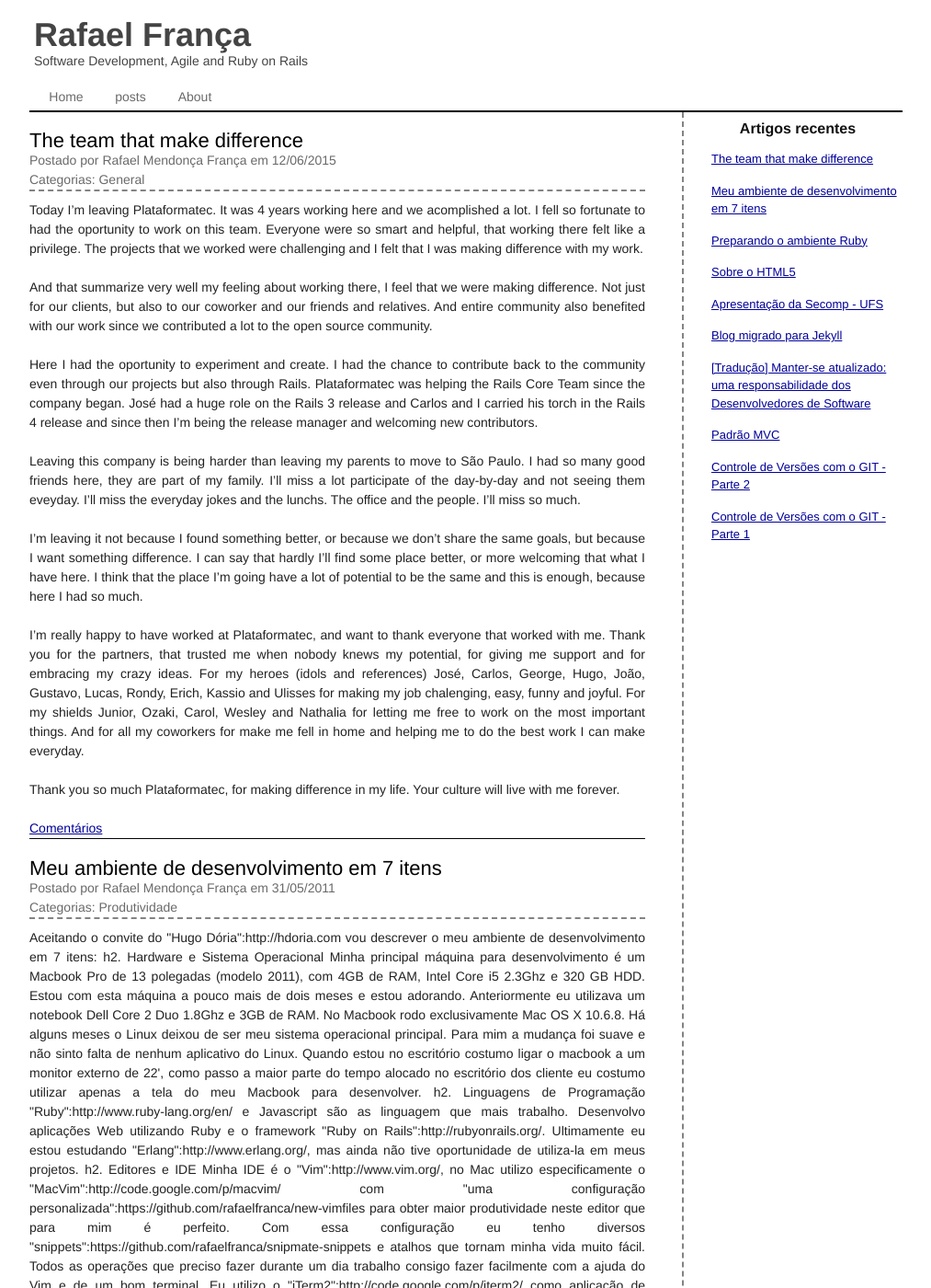
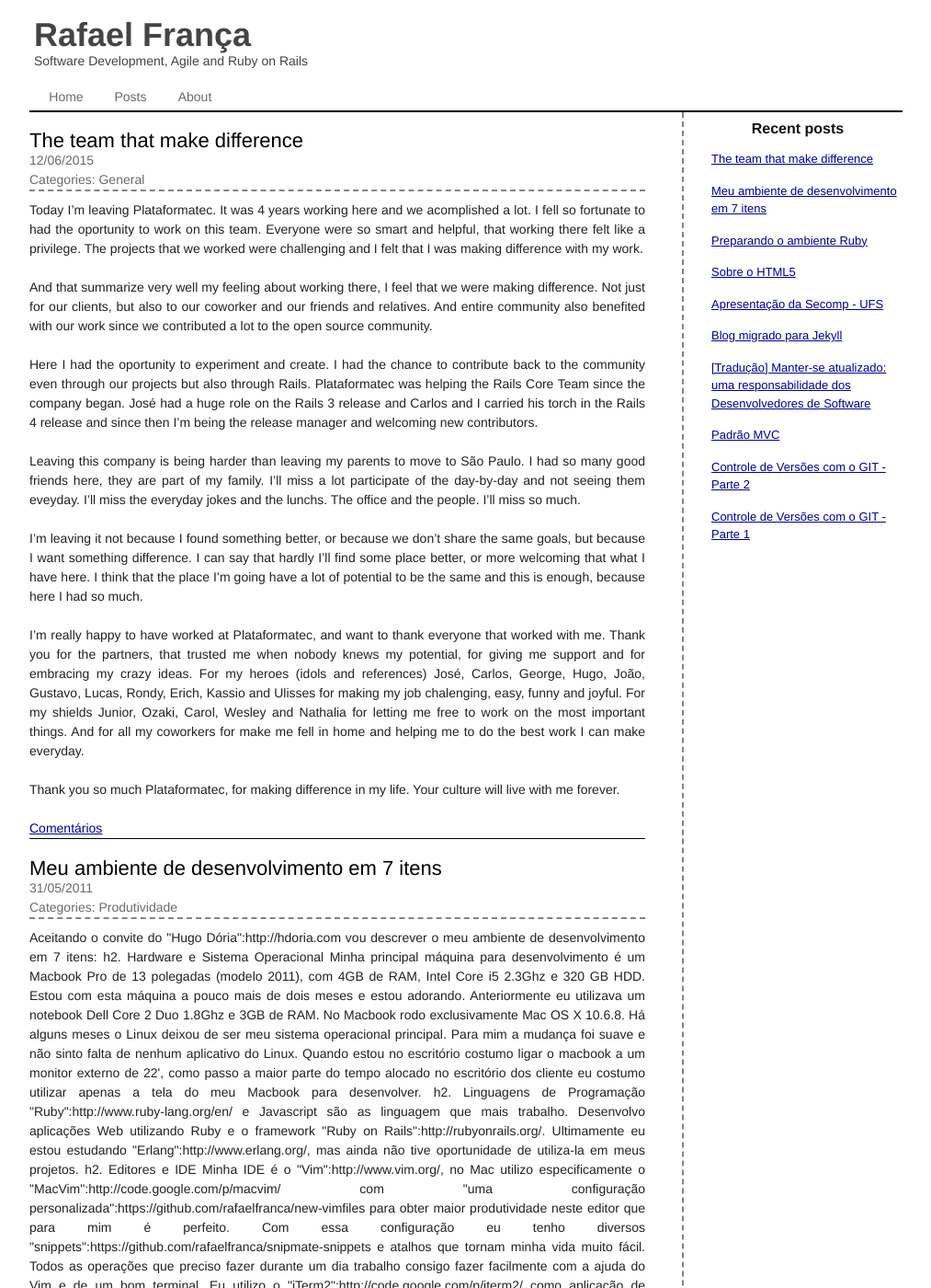
Before and after one commit to rafaelfranca/rafaelfranca.github.com, a Jekyll site: the page built from index.html, in a window 1280 px wide and 1400 px high. Shown: the whole window at 92% size, without its empty margins (133-1146 px from the left). Built offline with Jekyll 4.4.1, drawn with Linux system fonts in a browser that asks for light colours; comment, search, counter and statistics services are not loaded.

Commit message:
Fix index

```diff
--- a/_layouts/master.html
+++ b/_layouts/master.html
@@ -27,7 +27,7 @@
           <nav id="menu">
             <ul>
               <li><a title="Home" href="/">Home</a></li>
-              <li><a title="Posts" href="/posts.html">posts</a></li>
+              <li><a title="Posts" href="/posts.html">Posts</a></li>
               <li><a title="About" href="/about.html">About</a></li>
             </ul>
           </nav>
--- a/index.html
+++ b/index.html
@@ -9,8 +9,8 @@ description: Desenvolvimento de Sofware, Agile e Ruby on Rails
   <article class="post">
     <header>
       <h1><a href="{{ post.url }}">{{ post.title }}</a></h1>
-      <h2>Postado por {{ post.authors }} em {{ post.date | date: "%d/%m/%Y" }}</h2>
-      <h2>Categorias: {{ post.categories | join: ", " }}</h2>
+      <h2>{{ post.date | date: "%d/%m/%Y" }}</h2>
+      <h2>Categories: {{ post.categories | join: ", " }}</h2>
     </header>
     {{ post.content }}
     <a href="{{ post.url}}#disqus_thread">Comentários</a>
@@ -19,7 +19,7 @@ description: Desenvolvimento de Sofware, Agile e Ruby on Rails
   {% endfor %}
 </section>
 <aside class="last span-6">
-  <h1>Artigos recentes</h1>
+  <h1>Recent posts</h1>
   <ul>
     {% for post in site.posts limit: 10 %}
       <li><a href="{{ post.url }}">{{ post.title }}</a>
```
